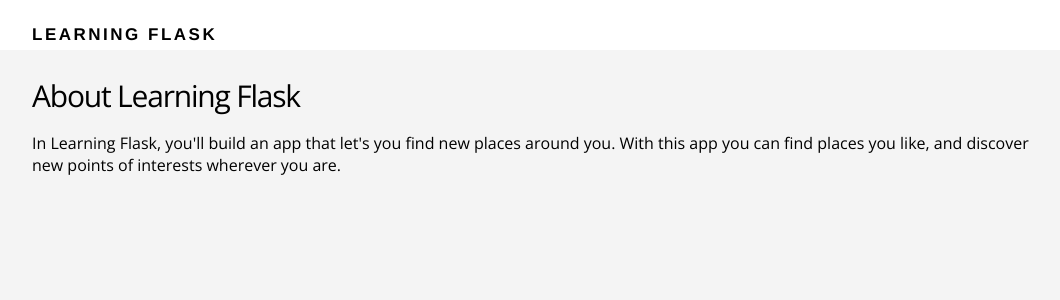
After one commit to johncban/learning-flask, a Flask app: page /about in a window 1280 px wide. The commit adds this page. Shown: the top 300 px of the page, without its empty margins (108-1168 px from the left). Run offline with Flask 2, Linux system fonts and the light colour scheme.

Commit message:
About page

```diff
--- a/routes.py
+++ b/routes.py
@@ -6,5 +6,9 @@ app = Flask(__name__)
 def index():
     return render_template("index.html")
 
+@app.route("/about")
+def about():
+    return render_template("about.html")
+
 if __name__ == "__main__":
     app.run(debug=True)
--- /dev/null
+++ b/templates/about.html
@@ -0,0 +1,12 @@
+{% extends "layout.html" %}
+
+{% block content %}
+    <main class="about-section">
+        <div class="container">
+            <h2>About Learning Flask</h2>
+            <p>
+                In Learning Flask, you'll build an app that let's you find new places around you. With this app you can find places you like, and discover new points of interests wherever you are.
+            </p>
+        </div>
+    </main>
+{% endblock %}
--- a/templates/index.html
+++ b/templates/index.html
@@ -15,7 +15,7 @@
                 <div class="section-container">
                     <h2>Discover places near you.</h2>
                     <a href="#" class="btn-primary">Sign Up</a>
-                    <a href="#" class="btn-secondary">Learn more</a>
+                    <a href="{{ url_for('about') }}" class="btn-secondary">Learn more</a>
                 </div>
                 <div class="section-device">
                     <img src="static/img/device.png">
```
